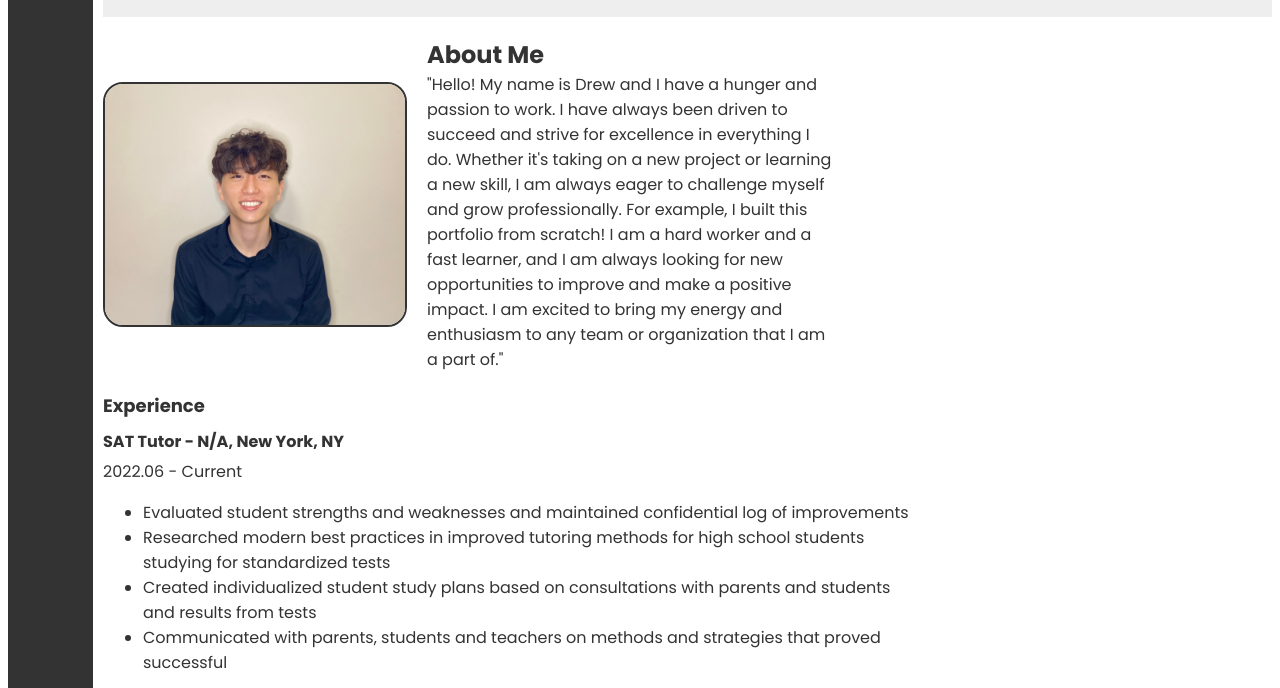
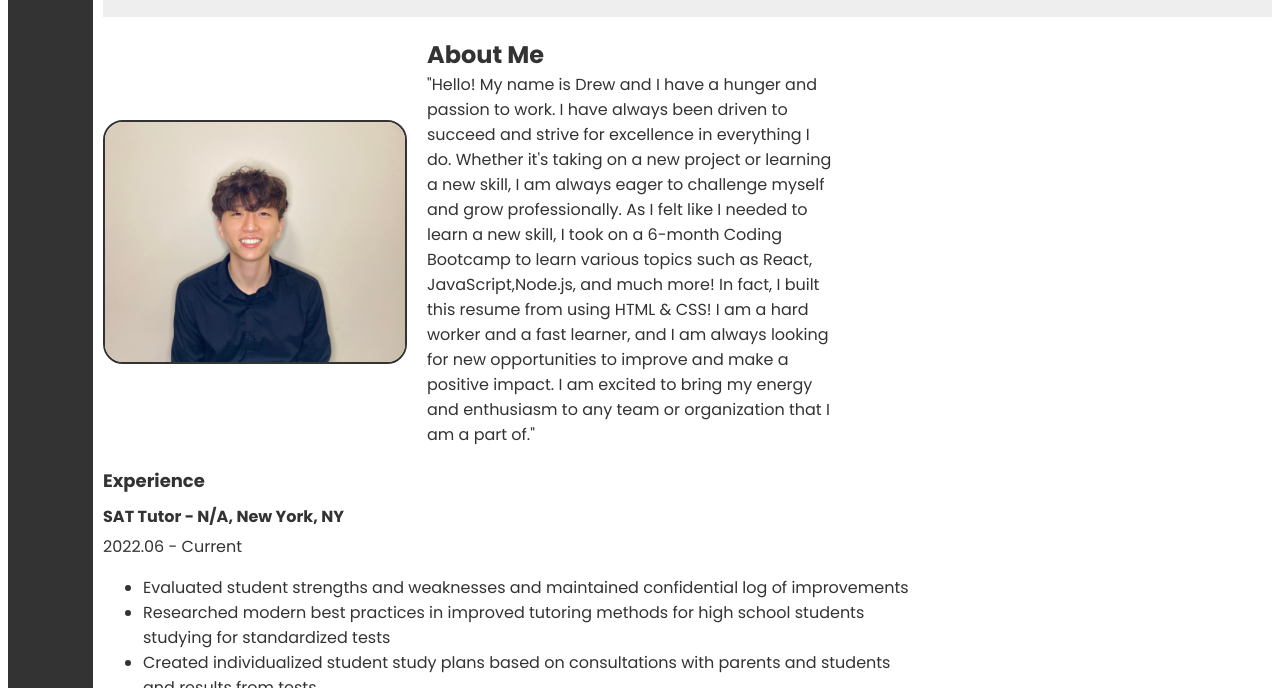
Before and after one commit to AndrewKim123/Resume, a plain HTML site: page index.html in a window 1280 px wide. Shown: the part 91-779 px from the top of the page. Drawn offline with Linux system fonts and the light colour scheme.

Commit message:
ResumeEdit

```diff
--- a/index.html
+++ b/index.html
@@ -14,7 +14,7 @@
         <img src="IMG-0784.jpg" alt="Profile Picture">
         <div class="textabout">
         <h1>About Me</h1>
-          <p>"Hello! My name is Drew and I have a hunger and passion to work. I have always been driven to succeed and strive for excellence in everything I do. Whether it's taking on a new project or learning a new skill, I am always eager to challenge myself and grow professionally. For example, I built this portfolio from scratch! I am a hard worker and a fast learner, and I am always looking for new opportunities to improve and make a positive impact. I am excited to bring my energy and enthusiasm to any team or organization that I am a part of." </p>
+          <p>"Hello! My name is Drew and I have a hunger and passion to work. I have always been driven to succeed and strive for excellence in everything I do. Whether it's taking on a new project or learning a new skill, I am always eager to challenge myself and grow professionally. As I felt like I needed to learn a new skill, I took on a 6-month Coding Bootcamp to learn various topics such as React, JavaScript,Node.js, and much more! In fact, I built this resume from using HTML & CSS! I am a hard worker and a fast learner, and I am always looking for new opportunities to improve and make a positive impact. I am excited to bring my energy and enthusiasm to any team or organization that I am a part of." </p>
 
         </div>
       </section>
```
